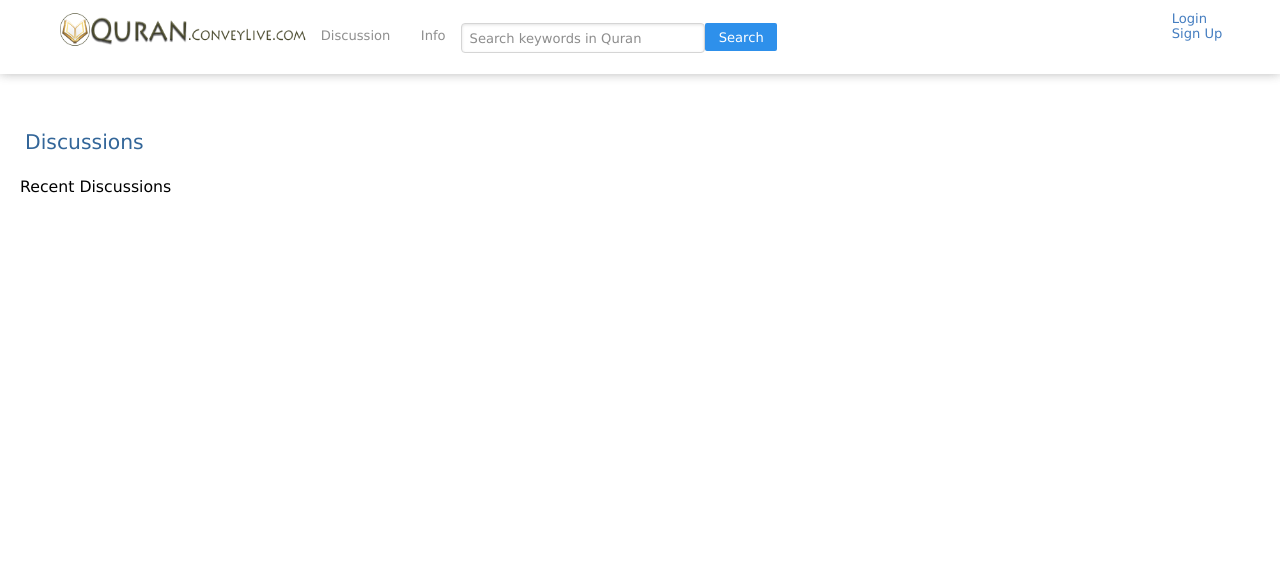
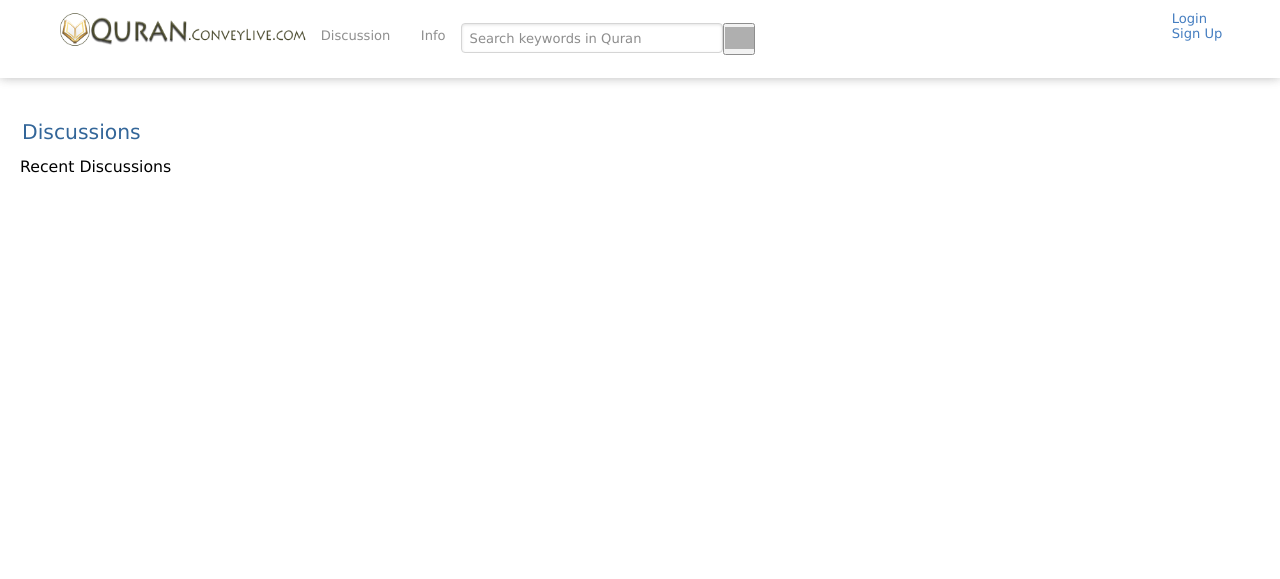
Before and after one commit to aazhbd/quran_cl, a Django app: page /discuss in a window 1280 px wide. Shown: the top 579 px of the page. Run offline with Django 3.2, Linux system fonts and the light colour scheme; data that the repository does not hold is empty; grey boxes are pictures that could not be loaded.

Commit message:
Search icon and style fixes.

```diff
--- a/static/css/zstyle.css
+++ b/static/css/zstyle.css
@@ -148,7 +148,7 @@ img {
 
 #search {
     float: left;
-    width: 28%;
+    width: 30%;
     padding: 10px 0;
 }
 
@@ -165,7 +165,9 @@ img {
 }
 
 .btnsearch {
-    width: 22%;
+    /*background: url('/static/images/search.png') center no-repeat;*/
+    height: 32px;
+    width: 32px;
 }
 
 /* banner ends here */
@@ -228,7 +230,7 @@ img {
     font-weight: lighter;
     font-size: 1.55em;
     color: #336699;
-    padding: 20px 5px;
+    padding: 10px 2px;
 }
 
 #backlinks {
@@ -255,7 +257,7 @@ img {
 }
 
 .commentBox p {
-    padding: 10px;
+    padding: 10px 4px;
 }
 
 .transV {
--- a/templates/base.html
+++ b/templates/base.html
@@ -53,7 +53,7 @@
 					{% csrf_token %}
 					<span>
 						<input type="text" class="search"  placeholder="Search keywords in Quran" name="search">
-						<input type="submit" class="btnsearch pure-button pure-button-primary" value="Search" id="submit" name="submit">
+						<button type="submit" class="btnsearch"><img src="{% static 'images/search.png' %}" height="22"/></button>
 					</span>
 				</form>
 			</div>
--- a/templates/discuss.html
+++ b/templates/discuss.html
@@ -14,7 +14,7 @@
 {% for c in comments %}
 <div class="commentBox">
 	<div class="subtitle">
-		A {{c.comment_type}} on verse
+		{{c.comment_type}} on verse
 		<a href="/{{c.cnum}}/{{c.vnum}}/">
 			{{c.cnum}}:{{c.vnum}}
 		</a>
```
